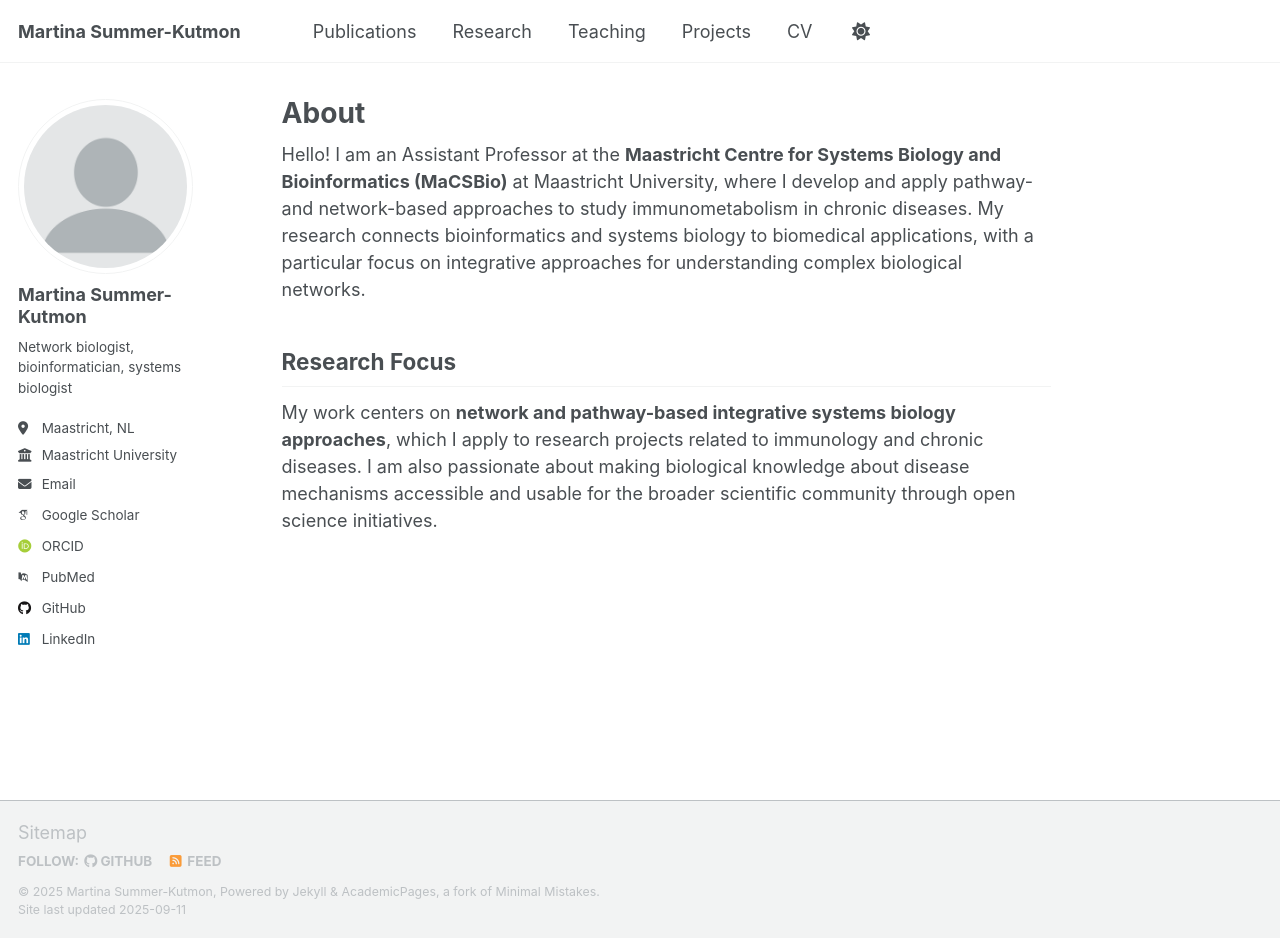
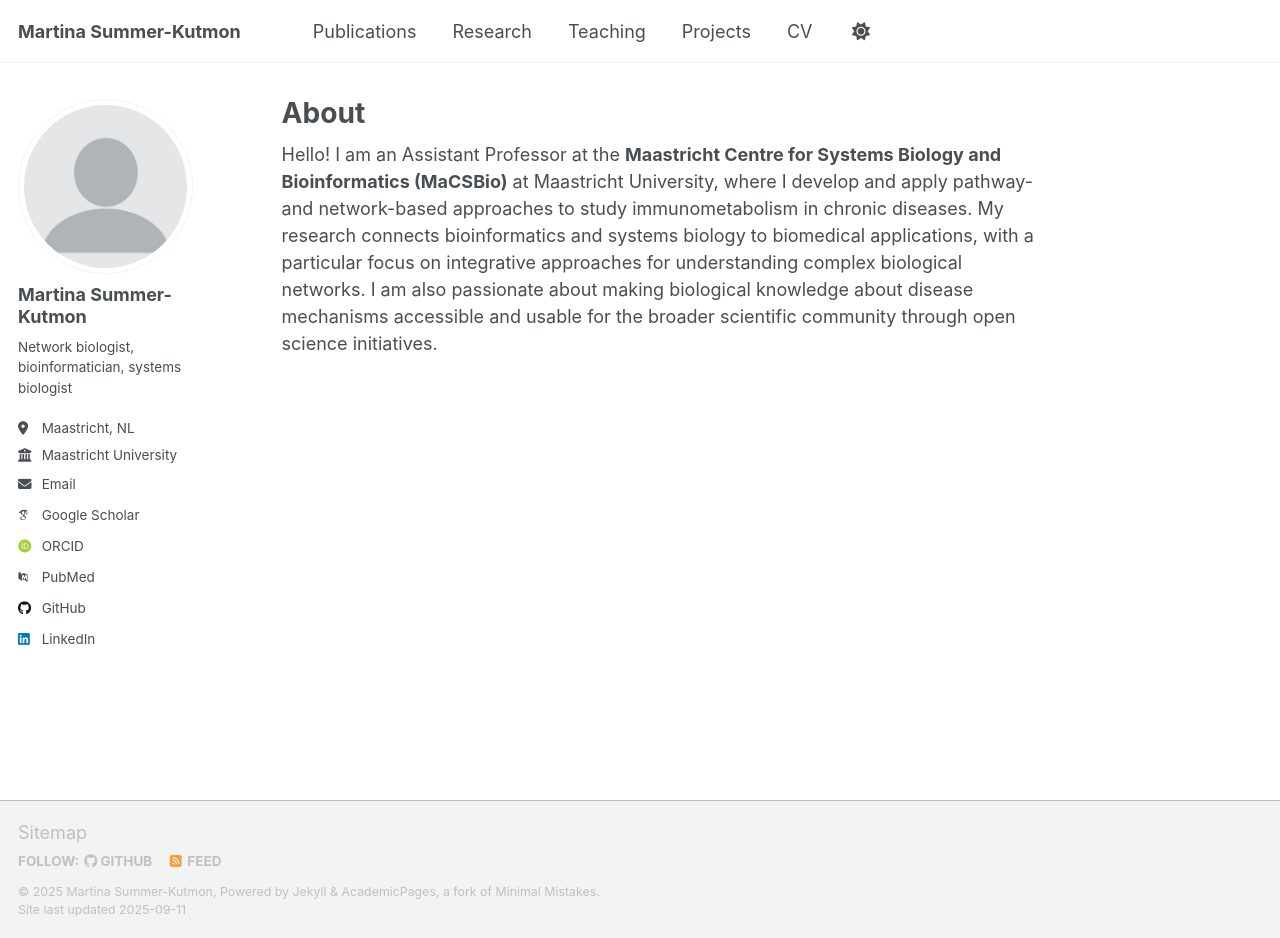
Before and after one commit to mkutmon/mkutmon.github.io, a Jekyll site: the page built from _pages/about.md, in a window 1280 px wide and 938 px high. Built offline with Jekyll 4.4.1, drawn with Linux system fonts in a browser that asks for light colours; some web fonts are replaced; a script that is not in the unit is left out.

Commit message:
Update about.md

```diff
--- a/_pages/about.md
+++ b/_pages/about.md
@@ -9,7 +9,4 @@ redirect_from:
 ---
 
 Hello!
-I am an Assistant Professor at the **Maastricht Centre for Systems Biology and Bioinformatics (MaCSBio)** at Maastricht University, where I develop and apply pathway- and network-based approaches to study immunometabolism in chronic diseases. My research connects bioinformatics and systems biology to biomedical applications, with a particular focus on integrative approaches for understanding complex biological networks.
-
-## Research Focus
-My work centers on **network and pathway-based integrative systems biology approaches**, which I apply to research projects related to immunology and chronic diseases. I am also passionate about making biological knowledge about disease mechanisms accessible and usable for the broader scientific community through open science initiatives.
+I am an Assistant Professor at the **Maastricht Centre for Systems Biology and Bioinformatics (MaCSBio)** at Maastricht University, where I develop and apply pathway- and network-based approaches to study immunometabolism in chronic diseases. My research connects bioinformatics and systems biology to biomedical applications, with a particular focus on integrative approaches for understanding complex biological networks. I am also passionate about making biological knowledge about disease mechanisms accessible and usable for the broader scientific community through open science initiatives.
```
